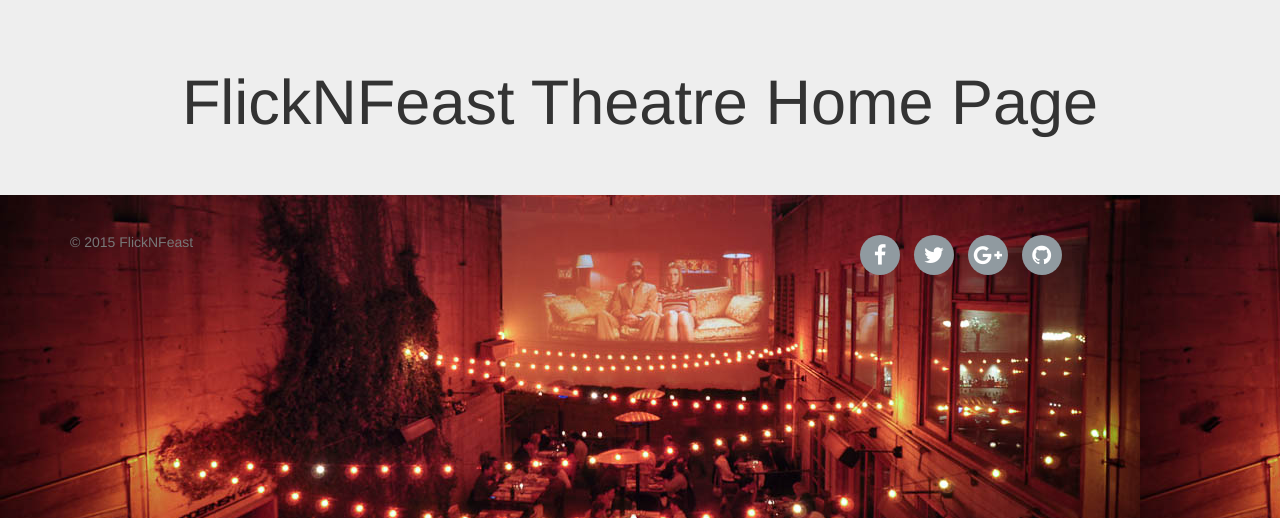
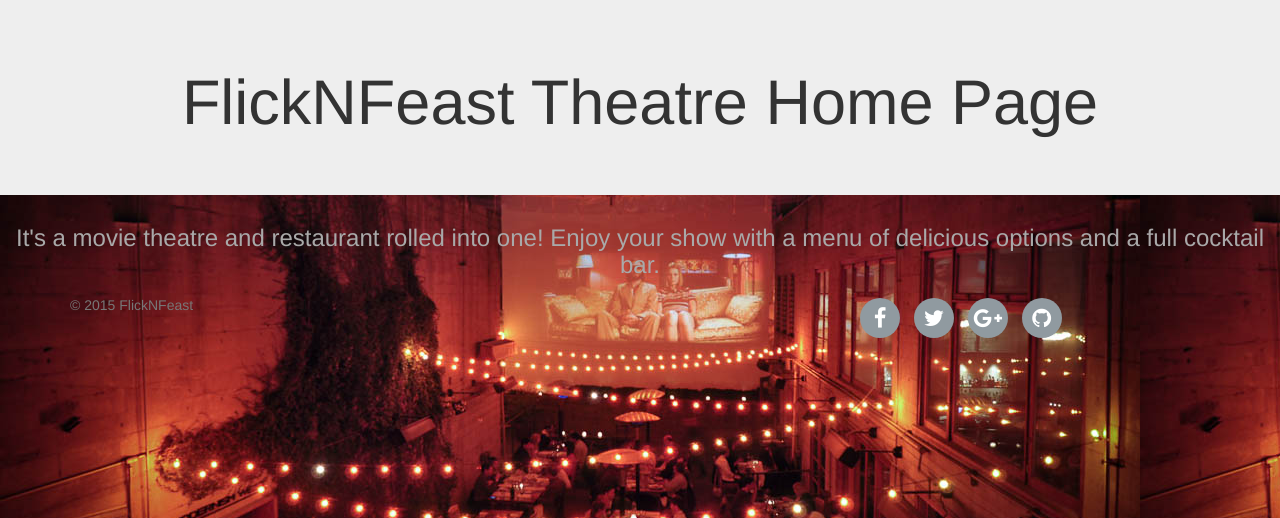
Before and after one commit to mkgilbert/cs399_the_theatre, a Django app: page / in a window 1280 px wide. Shown: the part 51-569 px from the top of the page. Run offline with Django 3.2, Linux system fonts and the light colour scheme; parts of the project's set-up code (start-up, migrations or seed data) failed here and were passed over; some libraries are stand-ins or nearby versions.

Commit message:
Idea for description on home page

```diff
--- a/theatre/main/templates/main/index.html
+++ b/theatre/main/templates/main/index.html
@@ -9,5 +9,7 @@
 			</center>
 		</div>
 	</div>
+    <font color="#a9a9a9"><h3 class="text-center">It's a movie theatre and restaurant rolled into one! Enjoy your show with a menu of delicious options and a full cocktail bar.</h3></font>
+
     </body>
 {% endblock %}
```
